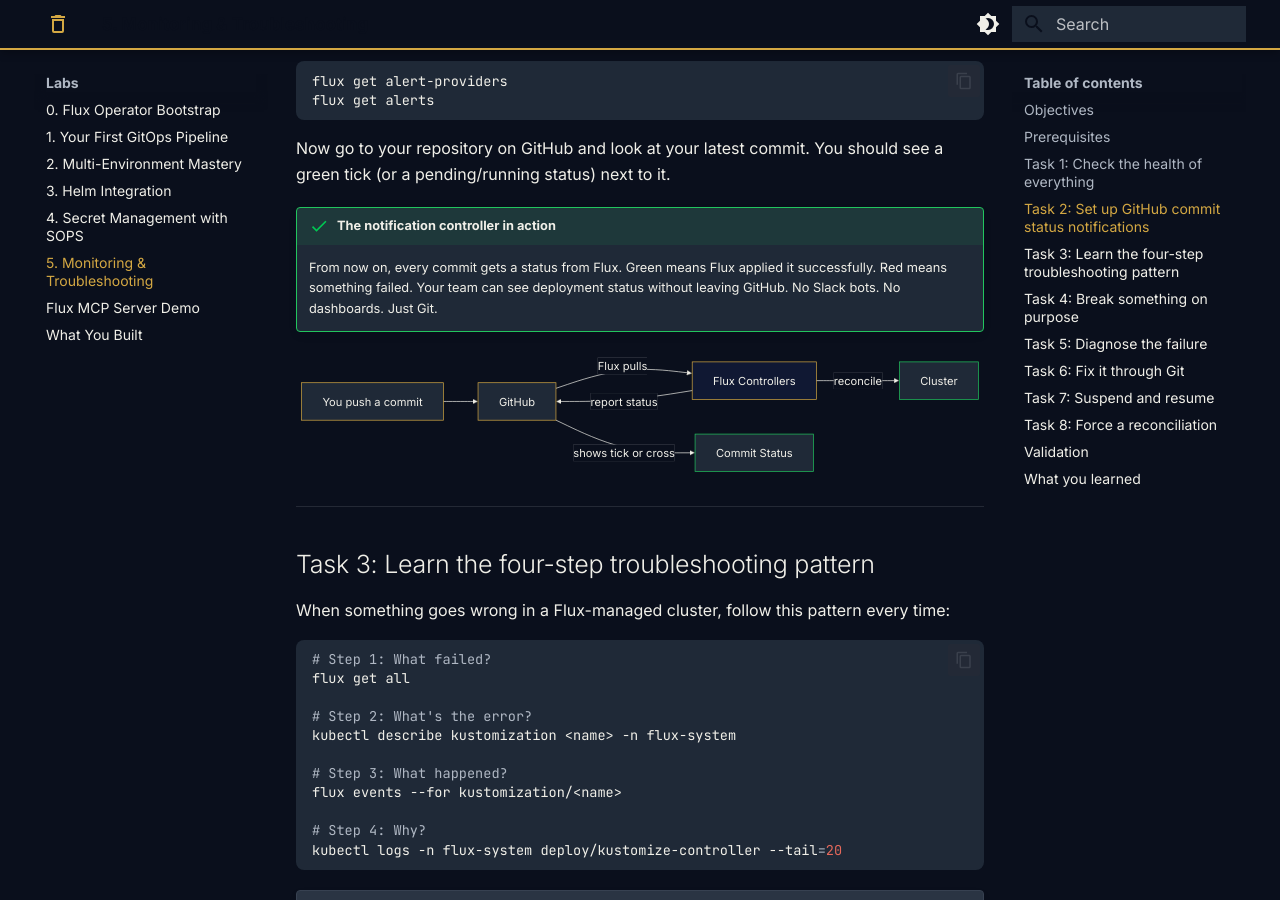
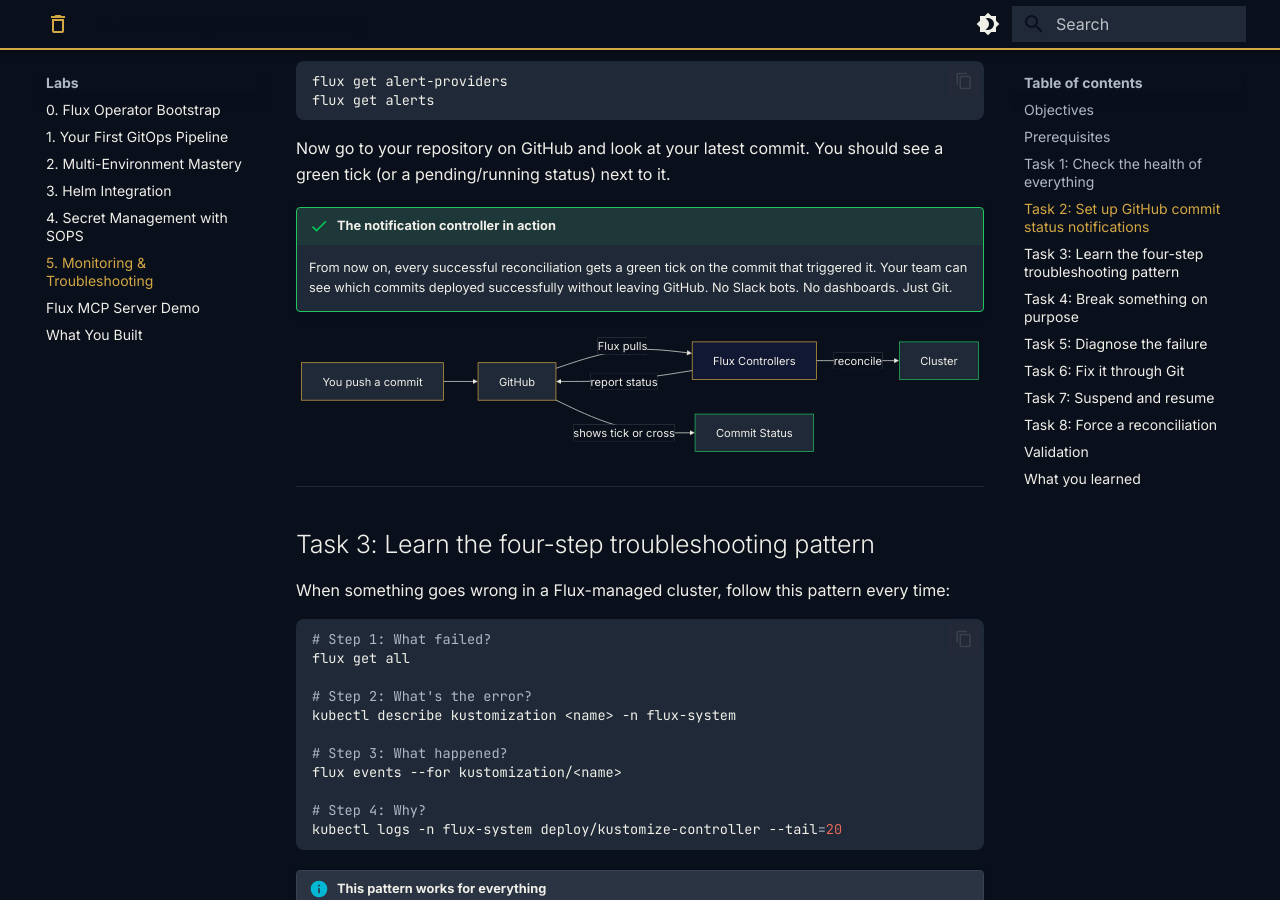
Before and after one commit to stevenwadeconsulting/gitops-fundamentals-lab, an MkDocs documentation site: the page built from docs/labs/5-monitoring-troubleshooting.md, in a window 1280 px wide and 900 px high, scrolled down 2547 px. Built offline with MkDocs 1.6.1 and Material for MkDocs 9.7.7, drawn with Linux system fonts in a browser that asks for light colours.

Commit message:
Fix Lab 5: honest description of commit status (green ticks only)

````diff
--- a/docs/labs/5-monitoring-troubleshooting.md
+++ b/docs/labs/5-monitoring-troubleshooting.md
@@ -112,7 +112,7 @@ flux get alerts
 Now go to your repository on GitHub and look at your latest commit. You should see a green tick (or a pending/running status) next to it.
 
 !!! success "The notification controller in action"
-    From now on, every commit gets a status from Flux. Green means Flux applied it successfully. Red means something failed. Your team can see deployment status without leaving GitHub. No Slack bots. No dashboards. Just Git.
+    From now on, every successful reconciliation gets a green tick on the commit that triggered it. Your team can see which commits deployed successfully without leaving GitHub. No Slack bots. No dashboards. Just Git.
 
 ```mermaid
 graph LR
````
